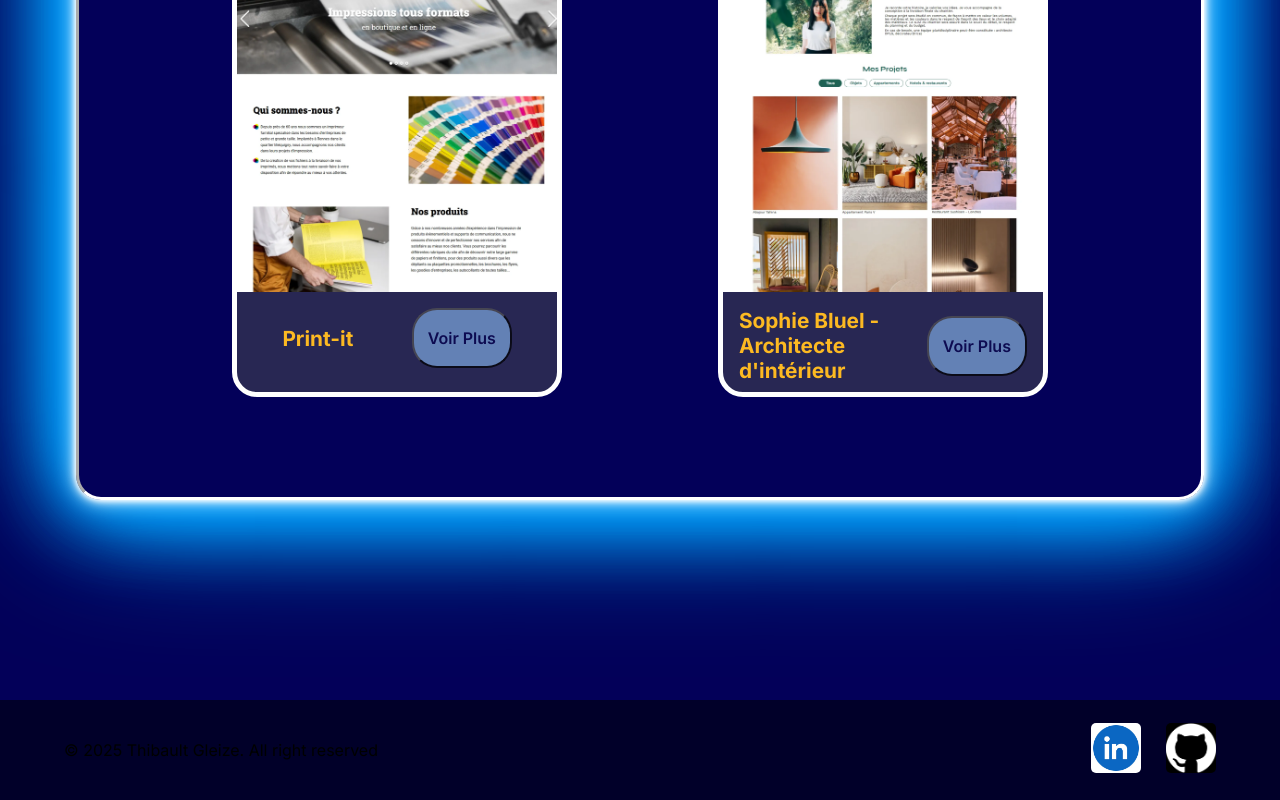
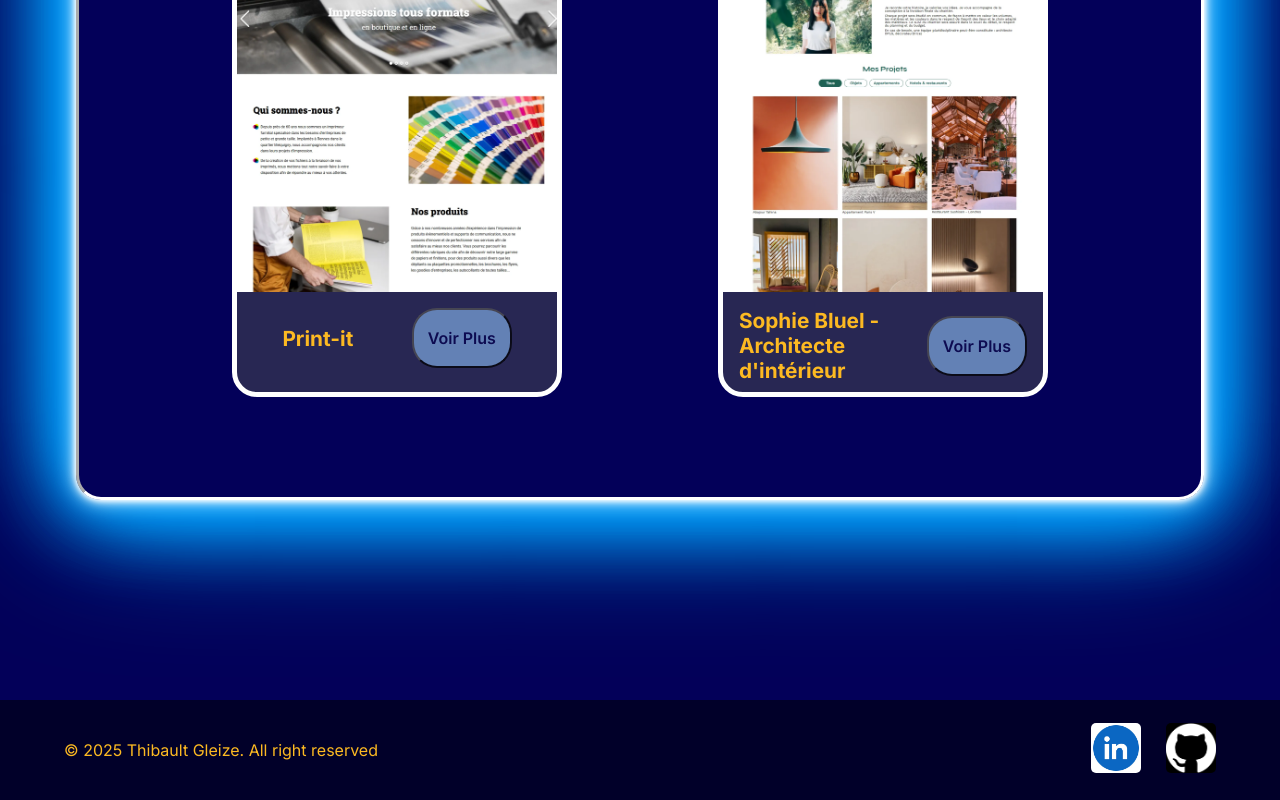
Before and after one commit to Thibault-Gleize/Portfolio, a React (Vite) app: page / in a window 1280 px wide. Shown: the part 8468-9268 px from the top of the page. Built offline with nearby package versions, Linux system fonts and the light colour scheme.

Commit message:
Correction couleur copyright footer

```diff
--- a/src/features/Footer/Footer.jsx
+++ b/src/features/Footer/Footer.jsx
@@ -7,8 +7,8 @@ export default function Footer () {
         <footer>
             <p className='copyright'>&#169; 2025 Thibault Gleize. All right reserved</p>
             <div className='social-media'>
-                <a href="https://www.linkedin.com/in/thibault-gleize-1530a92aa/"><img className='social-logo' src={linkedIn_logo} alt="Accès à mon Linked-In" /></a>
-                <a href="https://github.com/Thibault-Gleize/"><img className='social-logo' src={github_logo} alt="Accès à mon Github" /></a>
+                <a target='_blank' href="https://www.linkedin.com/in/thibault-gleize-1530a92aa/"><img className='social-logo' src={linkedIn_logo} alt="Accès à mon Linked-In" /></a>
+                <a target='_blank' href="https://github.com/Thibault-Gleize/"><img className='social-logo' src={github_logo} alt="Accès à mon Github" /></a>
             </div>
         </footer>
     )
--- a/src/styles/App.scss
+++ b/src/styles/App.scss
@@ -20,7 +20,7 @@ main{
 
 // Gestion couleurs des textes
 
-.nav-link, h2, .description-text, .title, .skill, .edu-and-exp-container, .card-text{
+.nav-link, h2, .description-text, .title, .skill, .edu-and-exp-container, .card-text, .copyright{
     color: $text-main-color;
 }
 
```
